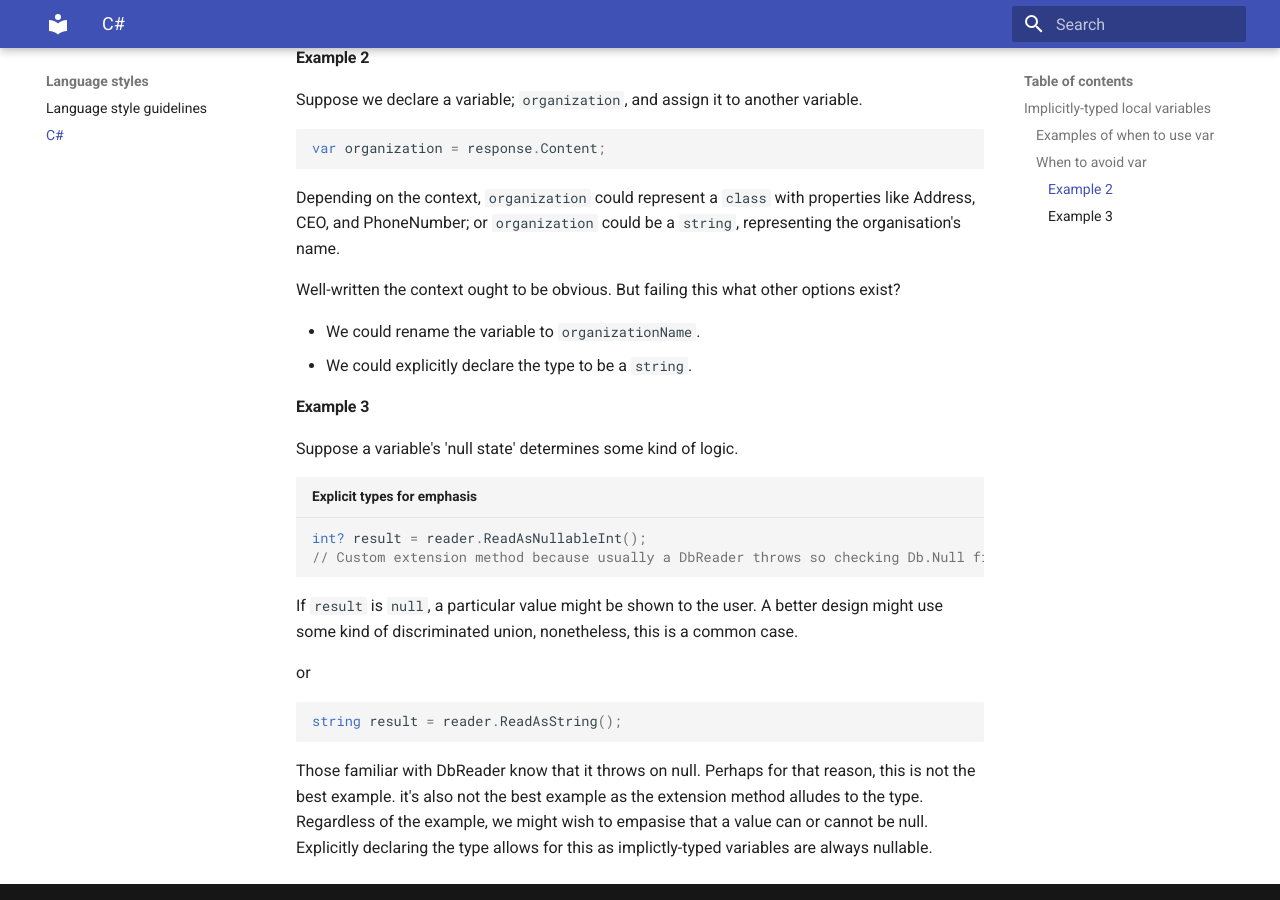
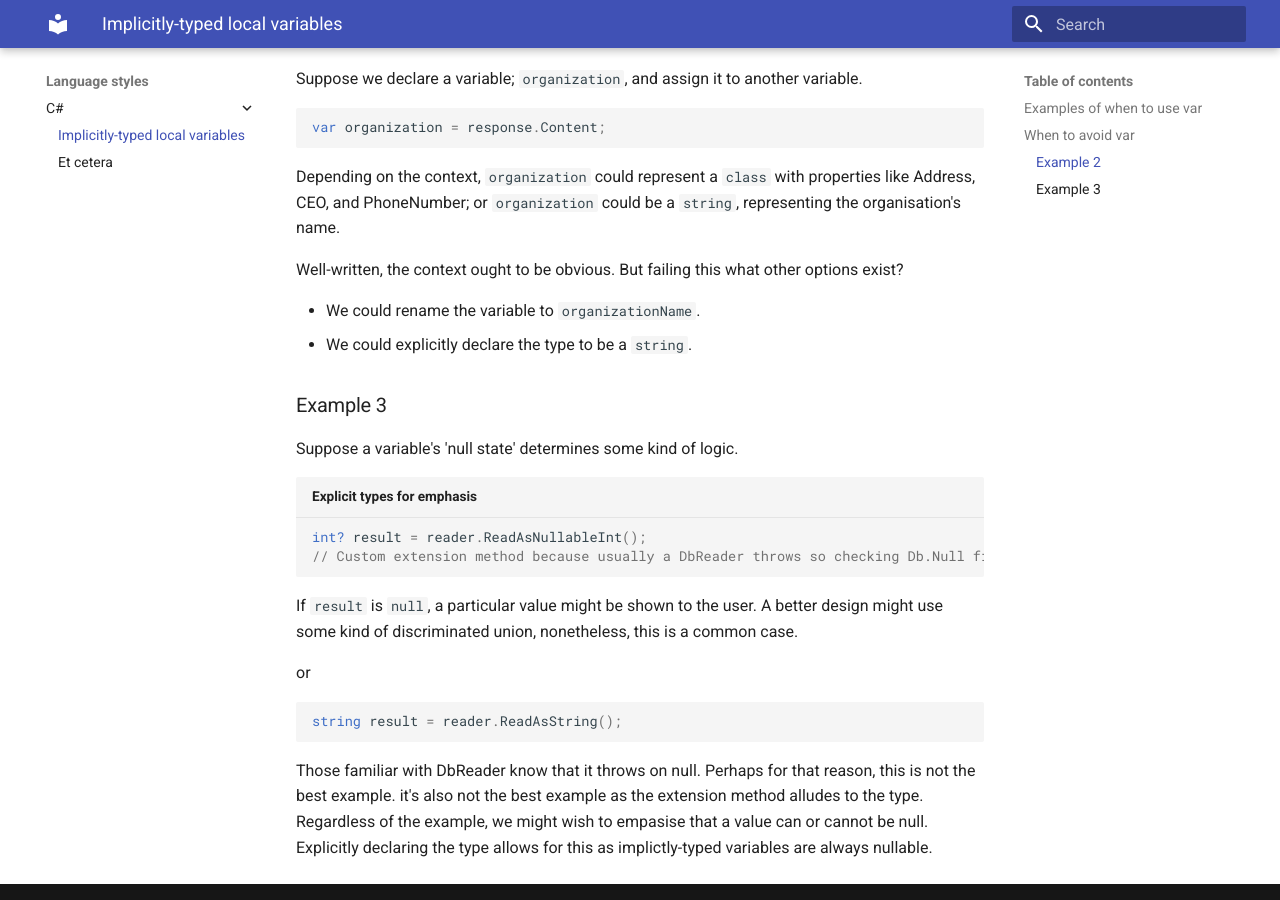
Before and after one commit to WNHS-Safety-and-Quality/language-styles, an MkDocs documentation site: the page built from docs/csharp/var.md, in a window 1280 px wide and 900 px high, scrolled down 921 px. Built offline with MkDocs 1.6.1 and Material for MkDocs 9.7.7, drawn with Linux system fonts in a browser that asks for light colours.

Commit message:
Cleaned navigation a bit

````diff
--- a/docs/csharp.md
+++ b/docs/csharp/var.md
@@ -1,13 +1,12 @@
-# C\#
+# Implicitly-typed local variables
 
-## Implicitly-typed local variables
 The `var` keyword allows the compiler to infer the variable's type.
 One should keep in mind:
 
 - Is the type clear given the context?
 - Should emphasis be given to a types nullability?
 
-### Examples of when to use `var`
+## Examples of when to use `var`
 A good reason is to improve readability. Without `var`, declarations are more verbose.
 Multiple verbose delcarations can hurt readability.
 
@@ -34,8 +33,8 @@ if (content == null)
 ```
 
 
-### When to avoid `var`
-#### Example 2
+## When to avoid `var`
+### Example 2
 
 Suppose we declare a variable; `organization`, and assign it to another variable.
 ```csharp
@@ -44,7 +43,7 @@ var organization = response.Content;
 Depending on the context, `organization` could represent a `class` with properties like
 Address, CEO, and PhoneNumber; or `organization` could be a `string`, representing the organisation's name.
 
-Well-written the context ought to be obvious. But failing this what other
+Well-written, the context ought to be obvious. But failing this what other
 options exist?
 
 - We could rename the variable to `organizationName`.
@@ -52,7 +51,7 @@ options exist?
 
 
 
-#### Example 3
+### Example 3
 
 Suppose a variable's 'null state' determines some kind of logic.
 
--- a/mkdocs.yml
+++ b/mkdocs.yml
@@ -4,6 +4,11 @@ site_url: https://WNHS-Safety-and-Quality.github.io/language-styles
 theme:
   name: material
 
+
+nav:
+  - "C#":
+    - Implicitly-typed local variables: "csharp/var.md"
+    - Et cetera: "csharp/etc.md"
 
 
 markdown_extensions:
````
Also changed, not shown: docs/index.md (+0 -2 lines), docs/csharp/etc.md (added).
